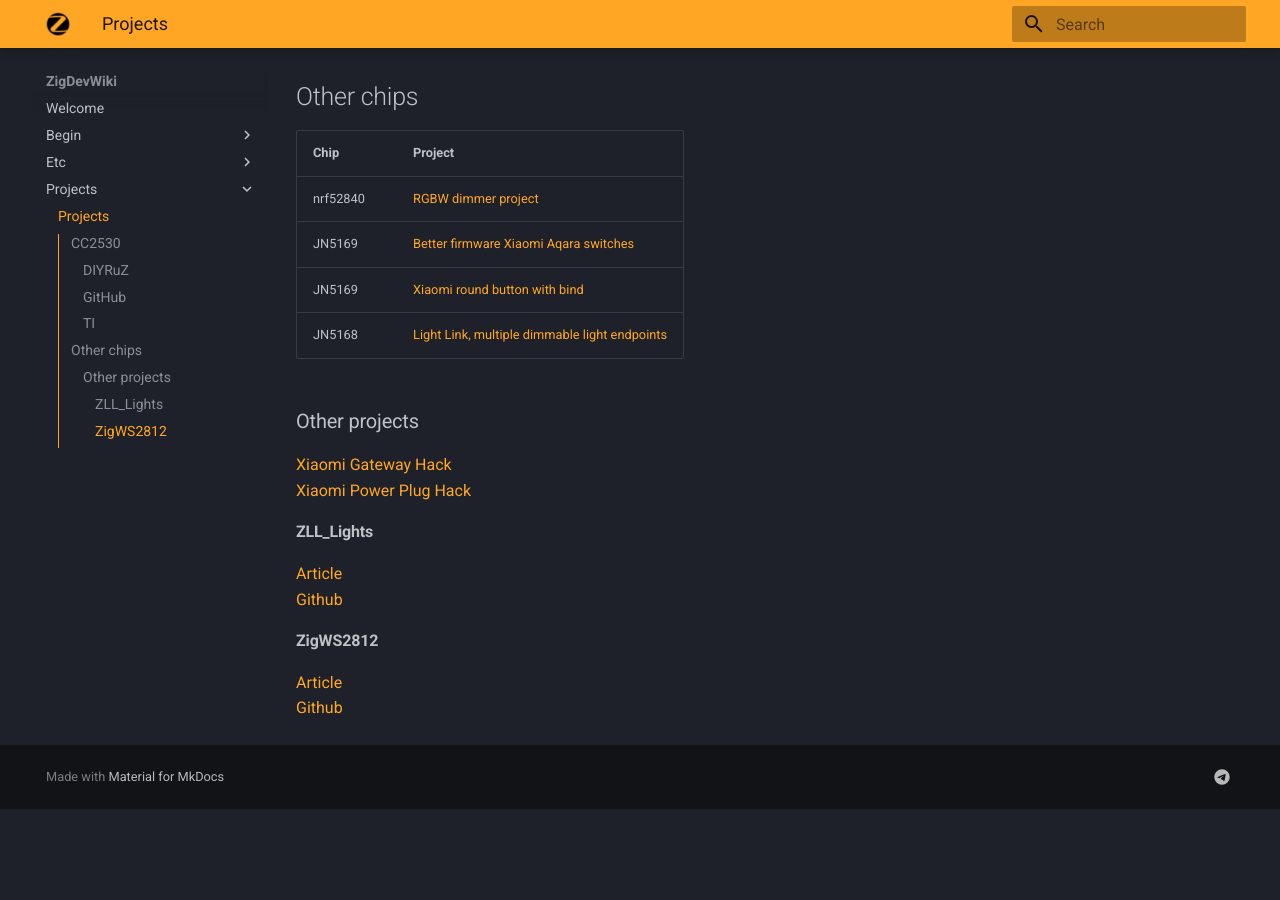
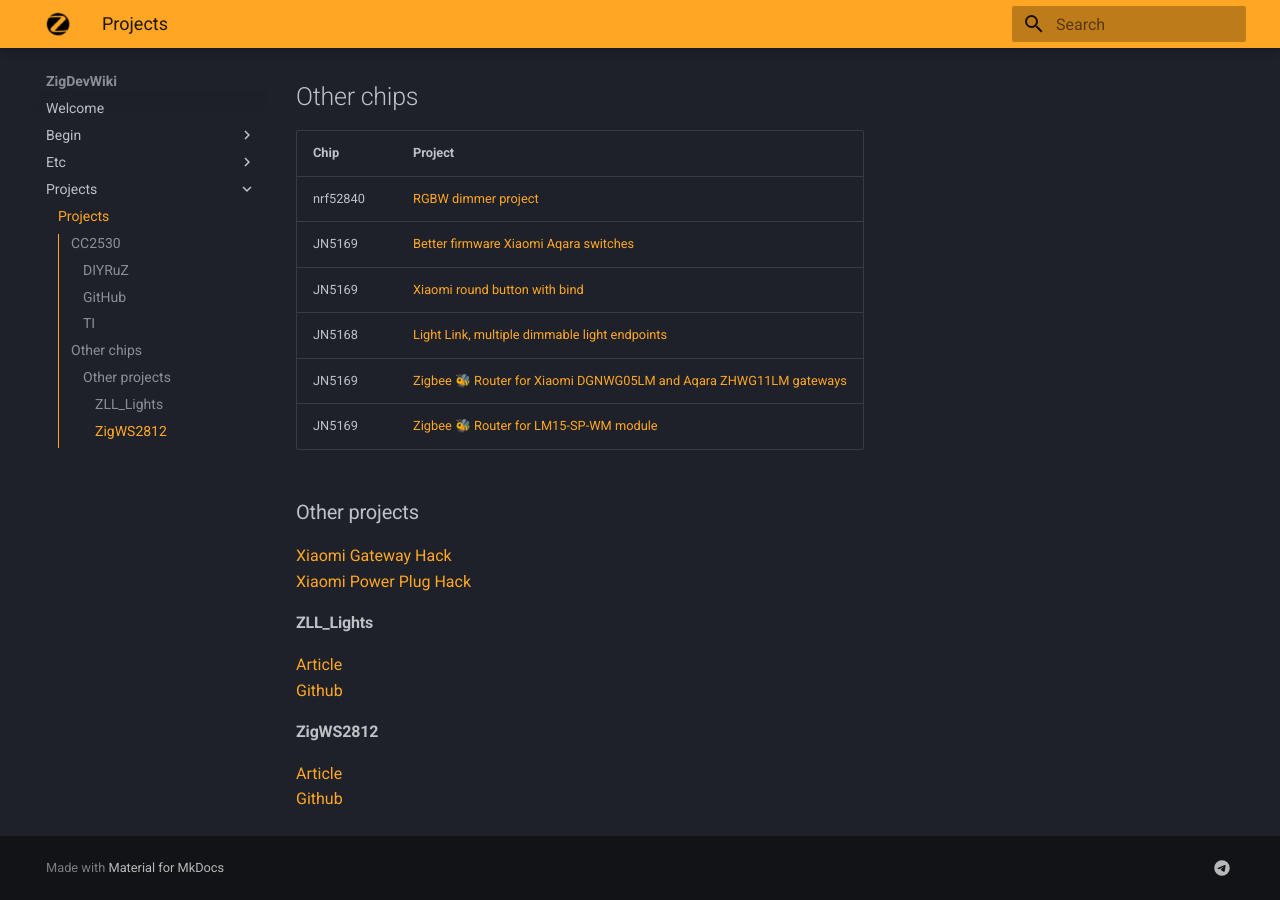
Before and after one commit to ZigDevWiki/zigdevwiki.github.io, an MkDocs documentation site: the page built from docs/Projects/index.md, in a window 1280 px wide and 900 px high, scrolled down 974 px. Built offline with MkDocs 1.6.1 and Material for MkDocs 9.7.7, drawn with Linux system fonts in a browser that asks for light colours; before the commit the page ends 1783 px from its top, so only the background shows below that.

Commit message:
Update index.md

```diff
--- a/docs/Projects/index.md
+++ b/docs/Projects/index.md
@@ -33,6 +33,8 @@
 |JN5169 | [ Better firmware Xiaomi Aqara switches](https://github.com/puddly/zigbee-switch) |
 |JN5169 | [ Xiaomi round button with bind](https://github.com/actg/JN5169-for-xiaomi-wireless-switch) |
 |JN5168 | [ Light Link, multiple dimmable light endpoints](https://github.com/peeveeone/ZLL_Multi_Endpoint_Dimmable_Light)|
+|JN5169 | [Zigbee 🐝 Router for Xiaomi DGNWG05LM and Aqara ZHWG11LM gateways](https://github.com/igo-r/Lumi-Router-JN5169)
+|JN5169 | [Zigbee 🐝 Router for LM15-SP-WM module](https://github.com/xyzroe/Lumi-Router-JN5169)
 
 ###Other projects
 [Xiaomi Gateway Hack](https://github.com/T-REX-XP/XiaomiGatewayHack)
```
